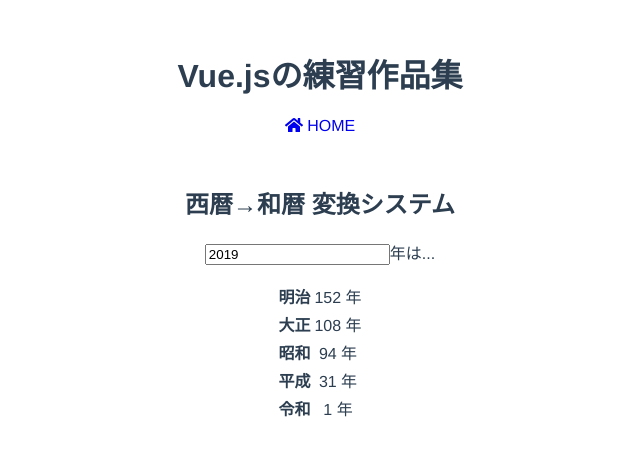
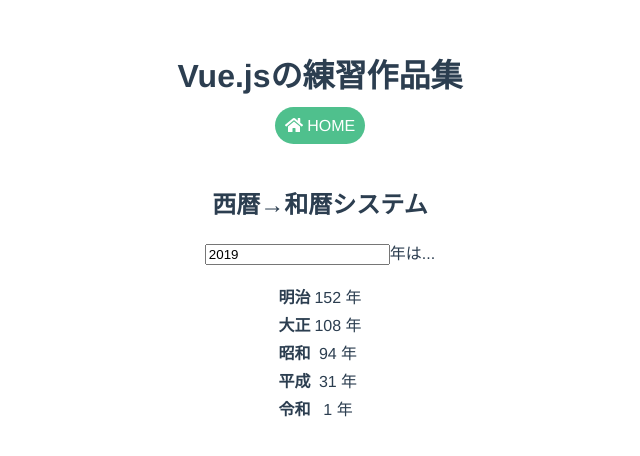
Before and after one commit to fumikao/vue-practice, a Vue app: page /year-converter in a window 1280 px wide. Shown: the top 456 px of the page, without its empty margins (320-960 px from the left). Built offline with nearby package versions, Linux system fonts and the light colour scheme.

Commit message:
Little change

```diff
--- a/src/App.vue
+++ b/src/App.vue
@@ -1,7 +1,7 @@
 <template>
   <div id="app">
     <h1>Vue.jsの練習作品集</h1>
-    <router-link to="/">
+    <router-link to="/" class="top-link">
       <font-awesome-icon :icon="['fas', 'home']" /> HOME
     </router-link>
     <transition name="fade">
@@ -40,6 +40,17 @@ a {
   text-decoration: none;
 }
 
+a:hover {
+  opacity: 0.5;
+}
+
+.top-link {
+  background:  #4fc08d;
+  color: #fff;
+  border-radius: 30px;
+  padding: 10px;
+}
+
 li {
   list-style: none;
 }
--- a/src/components/YearConverter.vue
+++ b/src/components/YearConverter.vue
@@ -1,6 +1,6 @@
 <template>
   <div class="container">
-    <h2>西暦→和暦 変換システム</h2>
+    <h2>西暦→和暦システム</h2>
       <div class="table">
         <p><input type="number" v-model="year" name="year" id="year">年は...</p>
         <table>
```
